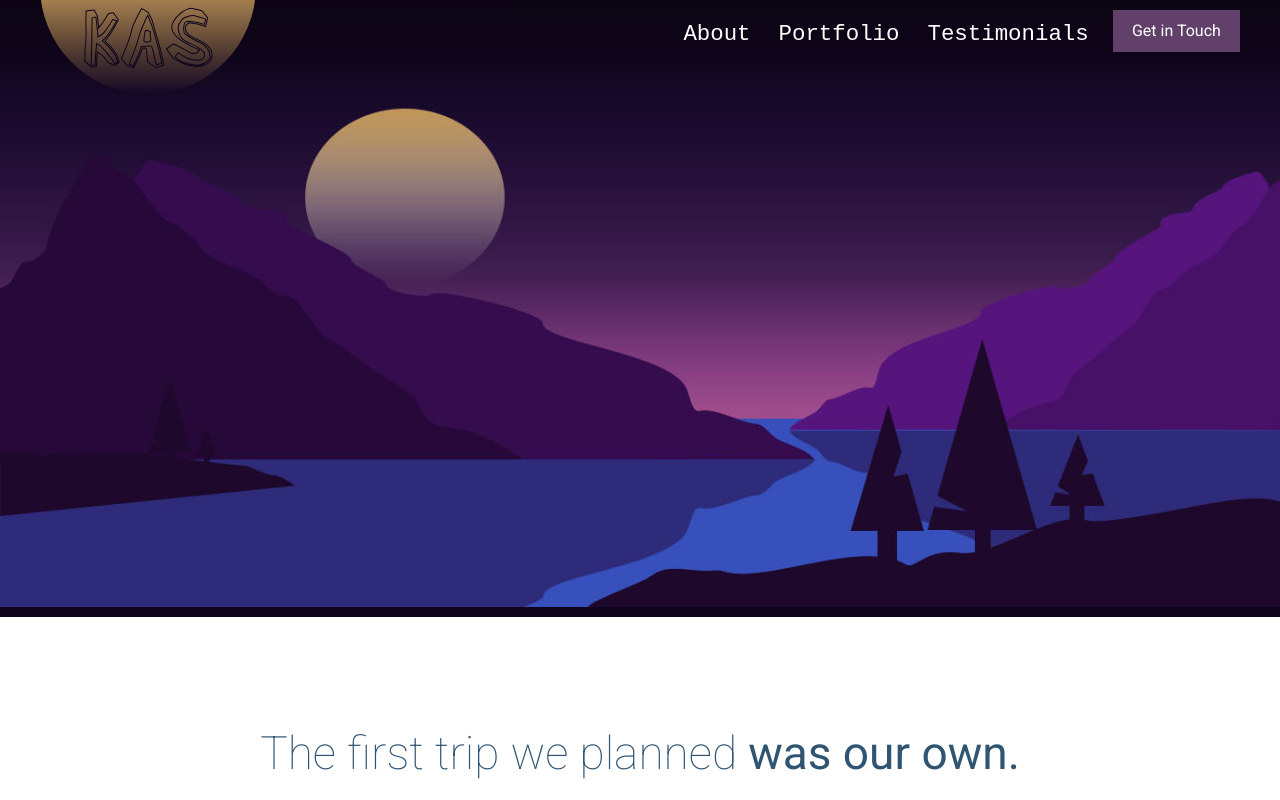
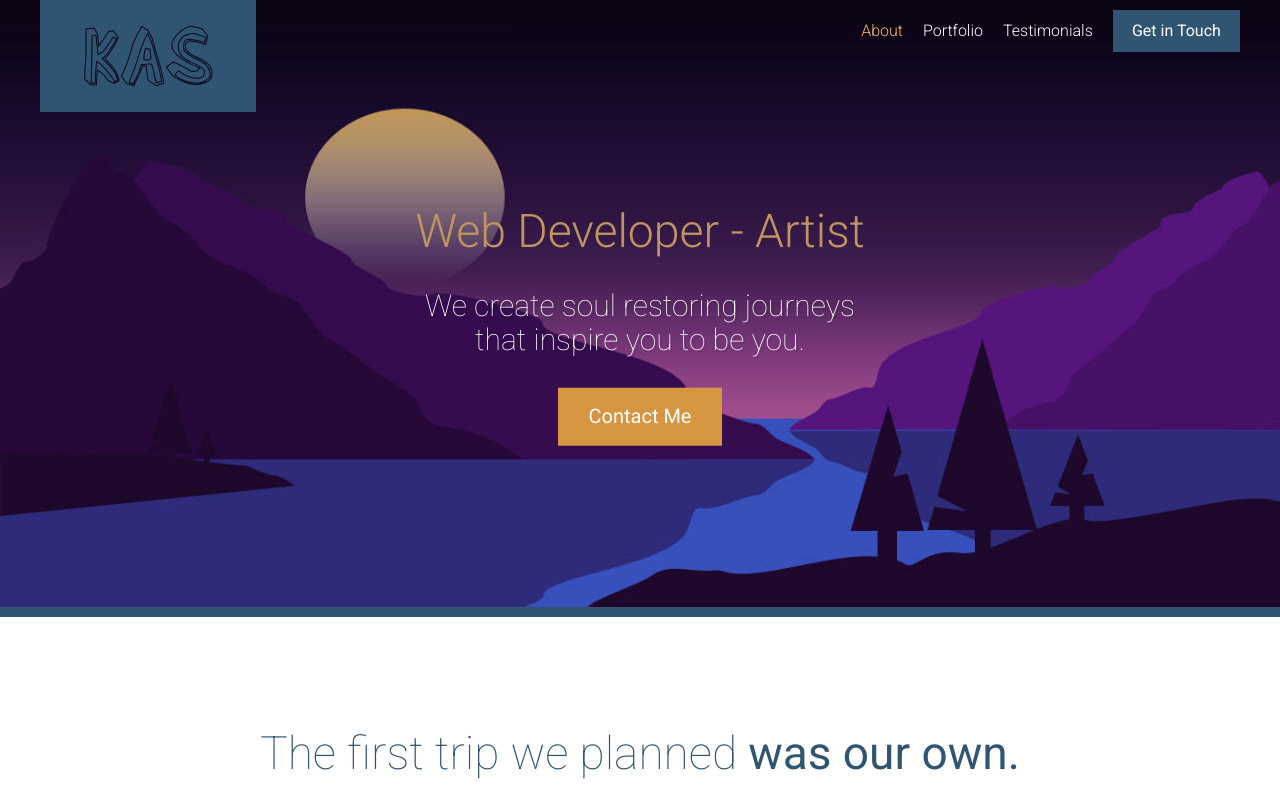
Before and after one commit to kastriotadili/portfolio-site, a website: page app/index.html in a window 1280 px wide. Shown: the top 800 px of the page. Drawn offline with Linux system fonts and the light colour scheme; files whose address does not match are found by name.

Commit message:
Core files update

```diff
--- a/app/assets/styles/modules/_btn.css
+++ b/app/assets/styles/modules/_btn.css
@@ -1,12 +1,12 @@
 .btn {
-  background-color: $mainPurple;
+  background-color: $mainBlue;
   color: #FFF;
   text-decoration: none;
   padding: .75rem 1.2rem;
   display: inline-block;
 
   &--orange {
-    background-color: $mainPurple;
+    background-color: $mainOrange;
   }
 
   &--large {
--- a/app/assets/styles/modules/_large-hero.css
+++ b/app/assets/styles/modules/_large-hero.css
@@ -1,5 +1,5 @@
 .large-hero {
-  border-bottom: 10px solid $mainBlack;
+  border-bottom: 10px solid $mainBlue;
   position: relative;
 
   &__image {
--- a/app/assets/styles/modules/_primary-nav.css
+++ b/app/assets/styles/modules/_primary-nav.css
@@ -37,17 +37,16 @@
 
   a {
     color: #FFF;
-    font-family: Andale Mono, monospace;
     font-weight: 300;
     text-decoration: none;
     display: block;
     padding: 5px 8px;
     font-size: .8rem;
-    background-color: rgba($mainPurple, .5);
+    background-color: rgba($mainBlue, .5);
 
     @mixin atMedium {
-      font-size: 1.4rem;
-      padding: 12px 4px;
+      font-size: 1rem;
+      padding: 12px 0;
       background-color: transparent;
 
       &.is-current-link {
--- a/app/assets/styles/modules/_site-header.css
+++ b/app/assets/styles/modules/_site-header.css
@@ -6,7 +6,7 @@
   transition: background-color .3s ease-out;
 
   &--is-expanded {
-    background-color: rgba($mainBlack, .55);
+    background-color: rgba($mainBlue, .55);
   }
 
   @mixin atMedium {
@@ -14,7 +14,7 @@
     background-color: rgba($mainBlack, .3);
 
     &--dark {
-      background-color: rgba($mainPurple, .85);
+      background-color: rgba(23, 51, 72, .85);
     }
   }
 
@@ -26,22 +26,20 @@
 
   &__logo {
     position: absolute;
-    top: -18px;
+    top: 0;
     left: 50%;
     transform: translateX(-50%) scale(.8);
     transition: transform .3s ease-out;
     transform-origin: 50% 0;
-    background: linear-gradient(to bottom, rgba(193,150,90,1) 0%,rgba(255,255,255,0) 100%);
+    background-color: $mainBlue;
     padding: 25px 36px;
-    border-bottom-right-radius: 120px;
-    border-bottom-left-radius: 120px;
 
     @mixin atMedium {
       left: auto;
       transform: translateX(0);
 
       .site-header--dark & {
-        transform: scale(.8);
+        transform: scale(.56);
       }
     }
   }
@@ -65,7 +63,7 @@
       left: 0;
       width: 20px;
       height: 3px;
-      background-color: $mainYellow;
+      background-color: #FFF;
       transform-origin: 0 0;
       transition: transform .3s ease-out;
     }
@@ -76,7 +74,7 @@
       left: 0;
       width: 20px;
       height: 3px;
-      background-color: $mainYellow;
+      background-color: #FFF;
       transition: all .3s ease-out;
       transform-origin: 0 50%;
     }
@@ -88,7 +86,7 @@
       left: 0;
       width: 20px;
       height: 3px;
-      background-color: $mainYellow;
+      background-color: #FFF;
       transform-origin: 0 100%;
       transition: transform .3s ease-out;
     }
--- a/app/index.html
+++ b/app/index.html
@@ -52,12 +52,10 @@
 
     <div class="large-hero__text-content">
       <div class="wrapper">
-        <!--
         <h1 class="large-hero__title"></h1>
-        <h2 class="large-hero__subtitle"></h2>
-        <p class="large-hero__description"></p>
+        <h2 class="large-hero__subtitle">Web Developer - Artist</h2>
+        <p class="large-hero__description">We create soul restoring journeys that inspire you to be you.</p>
         <p><a href="#" class="btn btn--orange btn--large open-modal">Contact Me</a></p>
-      -->
       </div>
     </div>
   </div>
--- a/app/temp/styles/styles.css
+++ b/app/temp/styles/styles.css
@@ -440,7 +440,7 @@ a {
 }
 
 .large-hero {
-  border-bottom: 10px solid #0e051d;
+  border-bottom: 10px solid #2f5572;
   position: relative;
 
 }
@@ -512,7 +512,7 @@ a {
 }
 
 .btn {
-  background-color: #61406a;
+  background-color: #2f5572;
   color: #FFF;
   text-decoration: none;
   padding: .75rem 1.2rem;
@@ -521,7 +521,7 @@ a {
 }
 
 .btn--orange {
-  background-color: #61406a;
+  background-color: #d59541;
 }
 
 .btn--large {
@@ -1096,7 +1096,7 @@ Instead edit gulp/templates/sprite */
 }
 
 .site-header--is-expanded {
-  background-color: rgba(14,5,29, .55);
+  background-color: rgba(47,85,114, .55);
 }
 
 @media (min-width: 800px) {
@@ -1107,7 +1107,7 @@ Instead edit gulp/templates/sprite */
   }
 
   .site-header--dark {
-    background-color: rgba(97,64,106, .85);
+    background-color: rgba(23, 51, 72, .85);
   }
 }
 
@@ -1120,15 +1120,13 @@ Instead edit gulp/templates/sprite */
 
 .site-header__logo {
   position: absolute;
-  top: -18px;
+  top: 0;
   left: 50%;
   transform: translateX(-50%) scale(.8);
   transition: transform .3s ease-out;
   transform-origin: 50% 0;
-  background: linear-gradient(to bottom, rgba(193,150,90,1) 0%,rgba(255,255,255,0) 100%);
+  background-color: #2f5572;
   padding: 25px 36px;
-  border-bottom-right-radius: 120px;
-  border-bottom-left-radius: 120px;
 }
 
 @media (min-width: 800px) {
@@ -1139,7 +1137,7 @@ Instead edit gulp/templates/sprite */
   }
 
   .site-header--dark .site-header__logo {
-    transform: scale(.8);
+    transform: scale(.56);
   }
 }
 
@@ -1163,7 +1161,7 @@ Instead edit gulp/templates/sprite */
   left: 0;
   width: 20px;
   height: 3px;
-  background-color: #BE955F;
+  background-color: #FFF;
   transform-origin: 0 0;
   transition: transform .3s ease-out;
 }
@@ -1174,7 +1172,7 @@ Instead edit gulp/templates/sprite */
   left: 0;
   width: 20px;
   height: 3px;
-  background-color: #BE955F;
+  background-color: #FFF;
   transition: all .3s ease-out;
   transform-origin: 0 50%;
 }
@@ -1186,7 +1184,7 @@ Instead edit gulp/templates/sprite */
   left: 0;
   width: 20px;
   height: 3px;
-  background-color: #BE955F;
+  background-color: #FFF;
   transform-origin: 0 100%;
   transition: transform .3s ease-out;
 }
@@ -1294,20 +1292,19 @@ Instead edit gulp/templates/sprite */
 
 .primary-nav a {
   color: #FFF;
-  font-family: Andale Mono, monospace;
   font-weight: 300;
   text-decoration: none;
   display: block;
   padding: 5px 8px;
   font-size: .8rem;
-  background-color: rgba(97,64,106, .5);
+  background-color: rgba(47,85,114, .5);
 }
 
 @media (min-width: 800px) {
 
   .primary-nav a {
-    font-size: 1.4rem;
-    padding: 12px 4px;
+    font-size: 1rem;
+    padding: 12px 0;
     background-color: transparent;
   }
 
```
Also changed, not shown: docs/index.html (+3 -5 lines), 2 other files.
